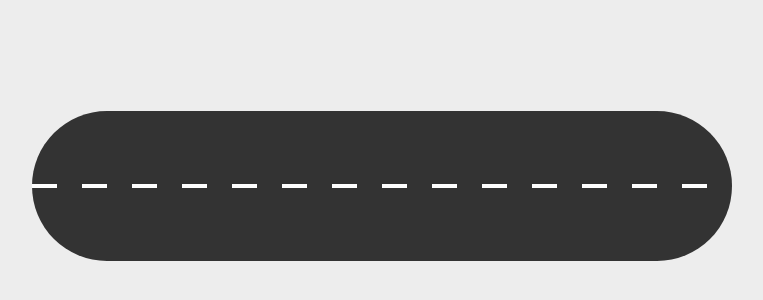
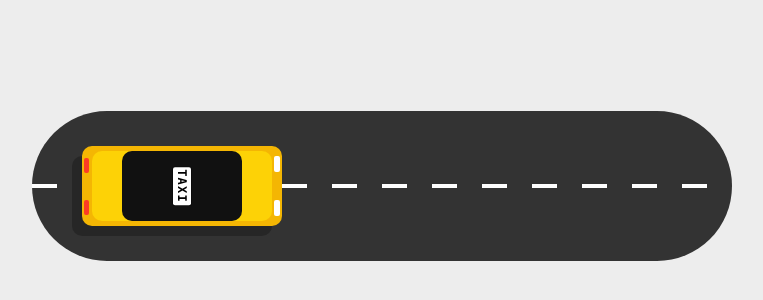
Before and after one commit to Linh777GKOG/CSS_Taxi_Animation_Effects, a plain HTML site: page index.html in a window 1280 px wide. Shown: the part 214-514 px from the top of the page, without its empty margins (258-1021 px from the left). Drawn offline with Linux system fonts and the light colour scheme.

Commit message:
push code

```diff
--- a/index.html
+++ b/index.html
@@ -8,6 +8,12 @@
     <link rel="stylesheet" href="style.css" />
   </head>
   <body>
-    <div class="road"></div>
+    <div class="road">
+      <div class="taxi">
+        <span>
+          <b></b>
+        </span>
+      </div>
+    </div>
   </body>
 </html>
--- a/style.css
+++ b/style.css
@@ -44,4 +44,73 @@ body {
   0% {
     background-position: 50px 0;
   }
+  100% {
+    background-position: 0 0;
+  }
 }
+
+.taxi {
+  position: absolute;
+  left: 50px;
+  width: 200px;
+  height: 80px;
+  background: #f4b603;
+  border-radius: 10px;
+  box-shadow: -10px 10px rgba(0, 0, 0, 0.25);
+}
+
+.taxi::before {
+  content: "";
+  position: absolute;
+  top: 12px;
+  left: 2px;
+  width: 5px;
+  height: 15px;
+  border-radius: 2px;
+  background: #fc3c25;
+  box-shadow: 0 42px #fc3c25;
+}
+
+.taxi::after {
+  content: "";
+  position: absolute;
+  top: 10px;
+  right: 2px;
+  width: 6px;
+  height: 16px;
+  border-radius: 2px;
+  background: #fff;
+  box-shadow: 0 44px #fff;
+}
+
+.taxi span {
+  position: absolute;
+  inset: 5px 10px;
+  background: #fdd206;
+  border-radius: 10px;
+  /* overflow: hidden; */
+}
+
+.taxi span::before {
+  content: "Taxi";
+  position: absolute;
+  top: 50%;
+  left: 50%;
+  transform: translate(-50%, -50%) rotate(90deg);
+  background: #fff;
+  padding: 2px;
+  font-size: 0.75em;
+  font-weight: 1000;
+  text-transform: uppercase;
+  letter-spacing: 0.1em;
+  border-radius: 2px;
+  box-shadow: 0 0 0 1px #0005;
+  z-index: 10;
+}
+
+.taxi span b {
+  position: absolute;
+  inset: 0 30px;
+  background: #111;
+  border-radius: 10px;
+}
```
